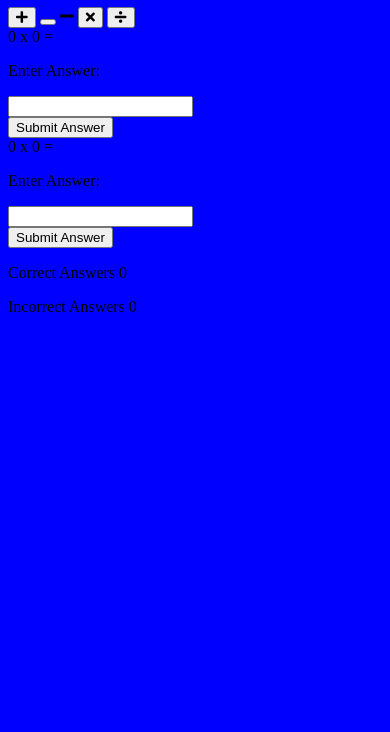
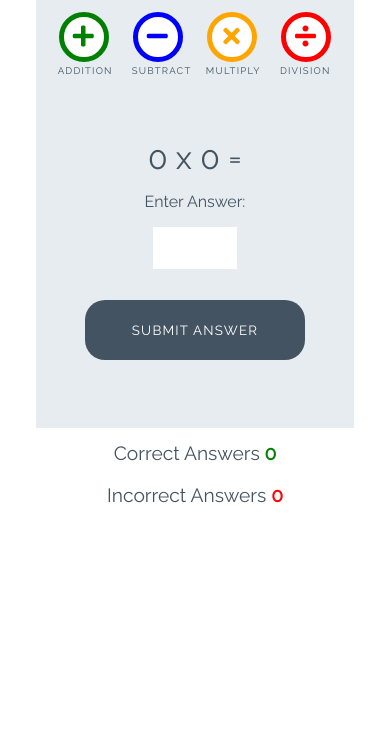
Before and after one commit to BrunaRihl/love-maths, a plain HTML site: page index.html in a window 390 px wide. Shown: the part 112-844 px from the top of the page. Drawn offline with Linux system fonts and the light colour scheme.

Commit message:
Add styles for game

```diff
--- a/assets/css/style.css
+++ b/assets/css/style.css
@@ -1,3 +1,252 @@
+/* --------- Global style */
+
 body {
-    background-color: blue;
+    background-color: white;
+    font-family: "Raleway", sans-serif;
+    color: #445361;
+    text-align: center;
 }
+
+/* --------- Heading */
+
+.heading {
+    text-align: center;
+    font-size: 2.5rem;
+}
+
+.logo {
+    height: 40px;
+    padding-right: 5px;
+}
+
+/* --------- Game layout */
+
+.game-area {
+    background-color: #E6ECF0;
+    box-sizing: border-box;
+    width: 85%;
+    height: 65vh;
+    max-height: 450px;
+    max-width: 830px;
+    margin-left: auto;
+    margin-right: auto;
+    padding: 1%;
+}
+
+.question-area {
+    width: 50%;
+    font-size: 2rem;
+    margin: auto;
+    padding: 50px 0;
+}
+
+.question-area span {
+    padding: 0 15px;
+}
+
+.score-area {
+    margin: 5px auto;
+    width: 60%;
+    font-size: 1.2rem;
+}
+
+.controls-area {
+    width: 85%;
+    margin: 30px auto;
+}
+
+#score {
+    color: green;
+    font-weight: bold;
+}
+
+#incorrect {
+    color: red;
+    font-weight: bold;
+}
+
+.answer-message {
+    display: none;
+    font-size: 1rem;
+}
+
+#answer-box {
+    border: none;
+    color: #445361;
+    display: inline-block;
+    height: 40px;
+    width: 80px;
+    font-size: 1.2rem;
+}
+
+.scores {
+    display: inline-block;
+    padding: 25px;
+}
+
+/* --------- Buttons */
+
+.btn {
+    width: 220px;
+    height: 60px;
+    font-family: "Raleway", sans-serif;
+    text-transform: uppercase;
+    letter-spacing: 1.2px;
+    color: white;
+}
+
+.btn:focus {
+    outline: none;
+}
+
+.btn--big {
+    padding-top: 10px;
+    border-radius: 50%;
+    background-color: white;
+    border: 10px solid;
+    width: 100px;
+    height: 100px;
+    font-size: 3.2rem;
+    margin: 0 30px;
+    transition: all 0.5s;
+}
+
+.btn--big::after{
+    content: attr(data-type);
+    font-size: 1rem;
+    color: #445361;
+    position: relative;
+    left: -0.5em;
+}
+
+.btn--blue {
+    border-color: blue;
+    color: blue;
+}
+
+.btn--blue:active,
+.btn--blue:hover {
+    background-color: darkblue;
+    color: white;
+}
+
+.btn--orange {
+    border-color: orange;
+    color: orange;
+}
+
+.btn--orange:active,
+.btn--orange:hover {
+    background-color: darkorange;
+    color: white;
+}
+
+.btn--red {
+    border-color: red;
+    color: red;
+}
+
+.btn--red:active,
+.btn--red:hover {
+    background-color: darkred;
+    color: white;
+}
+
+.btn--green {
+    border-color: green;
+    color: green;
+}
+
+.btn--green:active,
+.btn--green:hover {
+    background-color: darkgreen;
+    color: white;
+}
+
+.btn--gray {
+    margin-top: 25px;
+    background-color: #445361;
+    border: 1px transparent;
+    border-radius: 20px;
+}
+
+.btn--gray:active,
+.btn--gray:hover {
+    background-color: #0d1013;
+}
+
+/* --------- Media queries */
+
+@media (max-width: 414px) {
+    .controls-area {
+        width: 100%;
+    }
+
+    .btn--big {
+        margin: 0 10px;
+        padding: 5px;
+        border: 5px solid;
+        width: 50px;
+        height: 50px;
+        font-size: 1.5rem;
+    }
+
+    .btn--big::after {
+        font-size: 0.6rem;
+        left: -0.7rem;
+    }
+
+    .question-area {
+        padding: 10% 0;
+        width: 100%;
+    }
+
+    .question-area span {
+        padding: 0;
+    }
+
+    .answer-message {
+        display: block;
+    }
+
+    #answer-box {
+        display: block;
+        margin: 0 auto;
+    }
+    .btn--gray {
+        margin-top: 0;
+    }
+
+    .score-area {
+        width: 100%;
+    }
+
+    .scores {
+        margin: 0.5em auto;
+        display: block;
+        padding: 5px;
+    }
+
+    .heading {
+        font-size: 2rem;
+    }
+}
+
+@media (max-width: 320px) {
+    .game-area {
+        height: 70vh;
+    }
+
+    .controls-area {
+        width: 75%;
+        margin: 10px auto;
+    }
+
+    .btn--big {
+        margin: 10px 10px;
+    }
+    .question-area {
+        padding: 10px 0;
+    }
+
+}
--- a/index.html
+++ b/index.html
@@ -13,21 +13,21 @@
 </head>
 <body>
     <h1 class="heading">
-    <img class="logo" src="assets/images/logo.png" alt="logo"> Love Maths
+        <img class="logo" src="assets/images/logo.png" alt="logo"> Love Maths
     </h1>
 
     <div class="game-area">
         <div class="controls-area">
-            <button class="btn btn--big btn--green">
+            <button data-type="addition" class="btn btn--big btn--green">
                 <i class="fas fa-plus"></i>
             </button>
-            <button class="btn btn--big btn--blue"></button>
+            <button data-type="subtract" class="btn btn--big btn--blue">
                 <i class="fas fa-minus"></i>
             </button>
-            <button class="btn btn--big btn--orange">
+            <button data-type="multiply" class="btn btn--big btn--orange">
                 <i class="fas fa-times"></i>
             </button>
-            <button class="btn btn--big btn--red">
+            <button data-type="division" class="btn btn--big btn--red">
                 <i class="fas fa-divide"></i>
             </button>
         </div>
@@ -39,17 +39,7 @@
             <p class="answer-message">Enter Answer:</p>
             <input id="answer-box" type="number">
         </div>
-        <button class="btn btn--gray">Submit Answer</button>
-    </div>
-        <div class="question-area">
-            <span id="operand1">0</span>
-            <span id="operator">x</span>
-            <span id="operand2">0</span>
-            <span>=</span>
-            <p class="answer-message">Enter Answer:</p>
-            <input id="answer-box" type="number">
-        </div>
-    <button class="btn btn--gray">Submit Answer</button>
+        <button data-type="submit" class="btn btn--gray">Submit Answer</button>
     </div>
 
     <div class="score-area">
```
